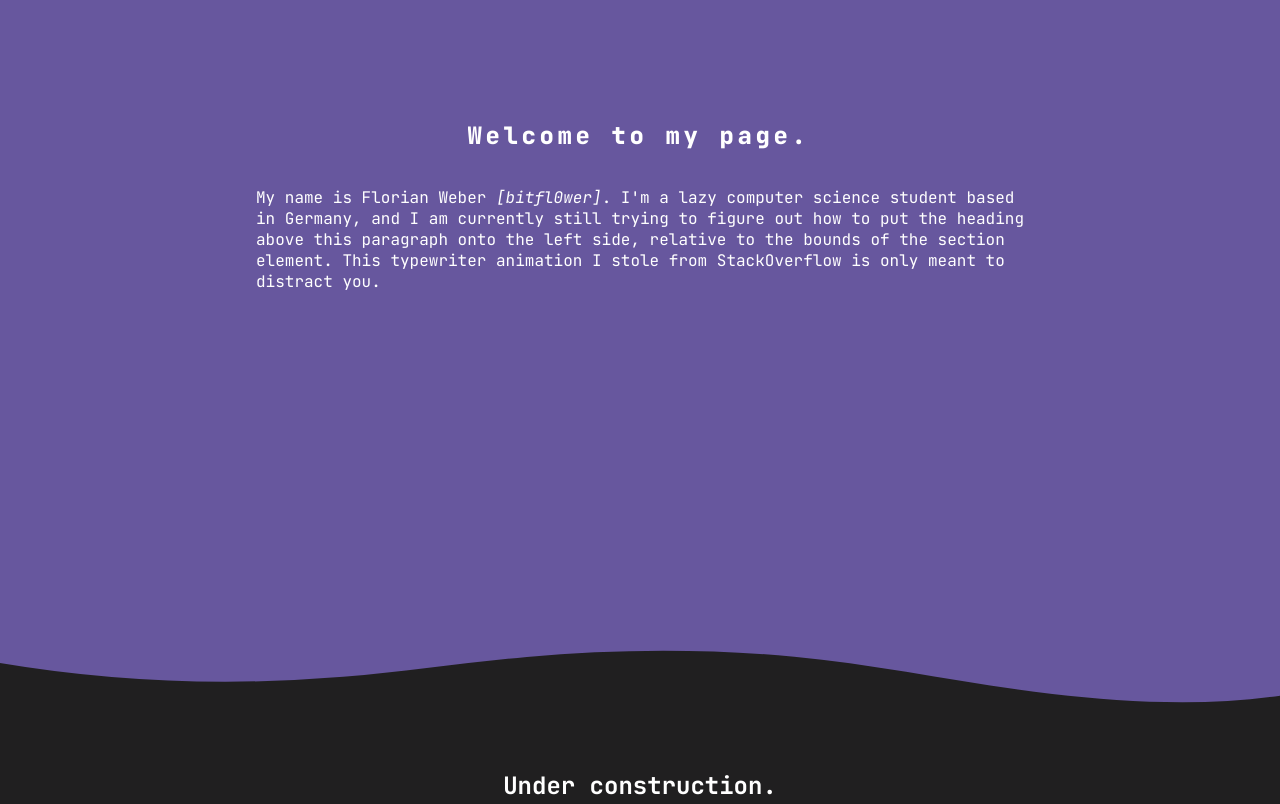
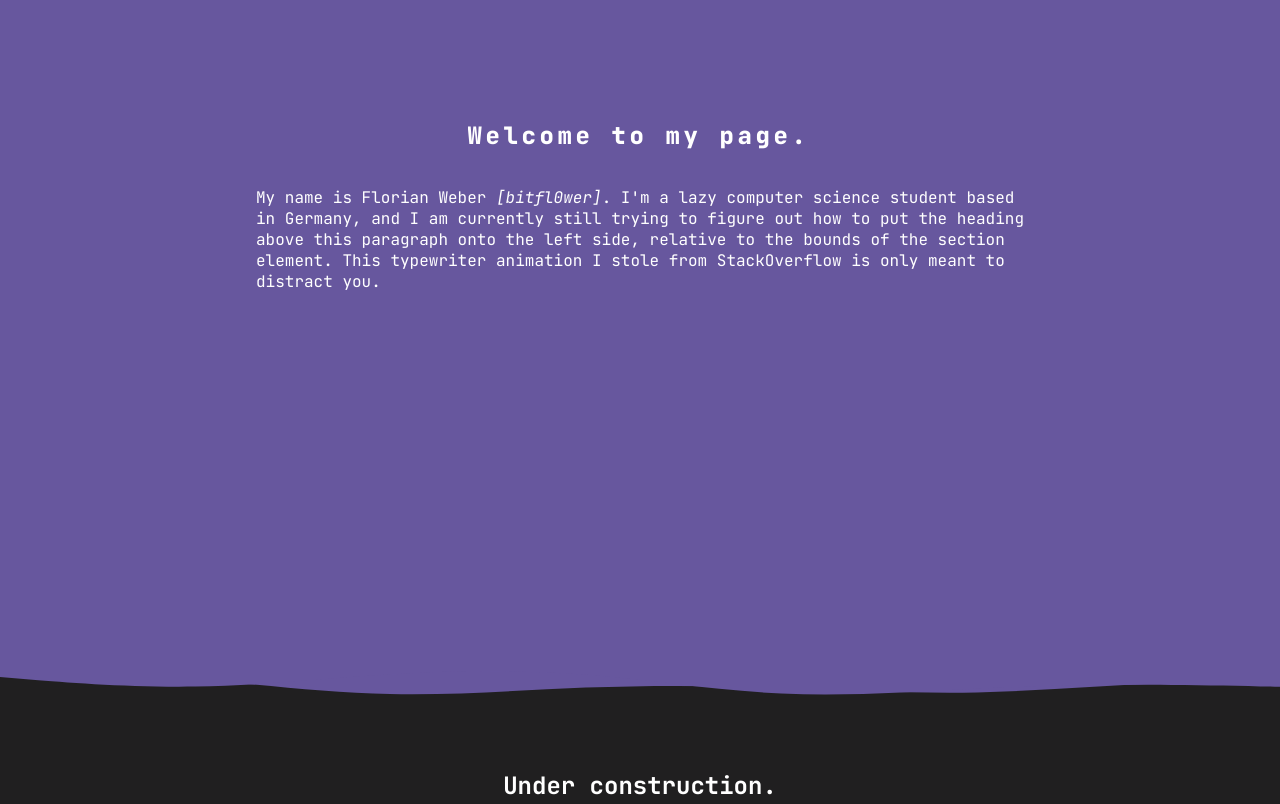
Before and after one commit to bitfl0wer/website, a plain HTML site: page index.html in a window 1280 px wide. Shown: the top 804 px of the page. Drawn offline with Linux system fonts and the light colour scheme.

Commit message:
prepare integration of animation

```diff
--- a/index.html
+++ b/index.html
@@ -32,8 +32,9 @@ Also, since you are here, take this: ❤️
 
     <section>
         <div class="custom-shape-divider-top-1647378442">
-            <svg data-name="Layer 1" xmlns="http://www.w3.org/2000/svg" viewBox="0 0 1200 120" preserveAspectRatio="none">
-                <path d="M321.39,56.44c58-10.79,114.16-30.13,172-41.86,82.39-16.72,168.19-17.73,250.45-.39C823.78,31,906.67,72,985.66,92.83c70.05,18.48,146.53,26.09,214.34,3V0H0V27.35A600.21,600.21,0,0,0,321.39,56.44Z" class="shape-fill"></path>
+            <svg data-name="Layer 1" xmlns="http://www.w3.org/2000/svg" viewBox="0 0 900 120" preserveAspectRatio="none">
+              <path id="header-anim-01" d="M0 42L22.8 44.2C45.7 46.3 91.3 50.7 137 61.5C182.7 72.3 228.3 89.7 274 92.7C319.7 95.7 365.3 84.3 411.2 79.2C457 74 503 75 548.8 79.5C594.7 84 640.3 92 686 89.3C731.7 86.7 777.3 73.3 823 68.8C868.7 64.3 914.3 68.7 937.2 70.8L960 73L960 0L937.2 0C914.3 0 868.7 0 823 0C777.3 0 731.7 0 686 0C640.3 0 594.7 0 548.8 0C503 0 457 0 411.2 0C365.3 0 319.7 0 274 0C228.3 0 182.7 0 137 0C91.3 0 45.7 0 22.8 0L0 0Z" fill="#67579E" stroke-linecap="round" stroke-linejoin="miter"></path>
+              <path id="header-anim-02" d="M0 57L22.8 62.5C45.7 68 91.3 79 137 77C182.7 75 228.3 60 274 51.7C319.7 43.3 365.3 41.7 411.2 52.2C457 62.7 503 85.3 548.8 91.7C594.7 98 640.3 88 686 81.7C731.7 75.3 777.3 72.7 823 73.5C868.7 74.3 914.3 78.7 937.2 80.8L960 83L960 0L937.2 0C914.3 0 868.7 0 823 0C777.3 0 731.7 0 686 0C640.3 0 594.7 0 548.8 0C503 0 457 0 411.2 0C365.3 0 319.7 0 274 0C228.3 0 182.7 0 137 0C91.3 0 45.7 0 22.8 0L0 0Z" fill="#67579E" stroke-linecap="round" stroke-linejoin="miter"></path>
             </svg>
         </div>
         <h1>Under construction.</h1>
```
